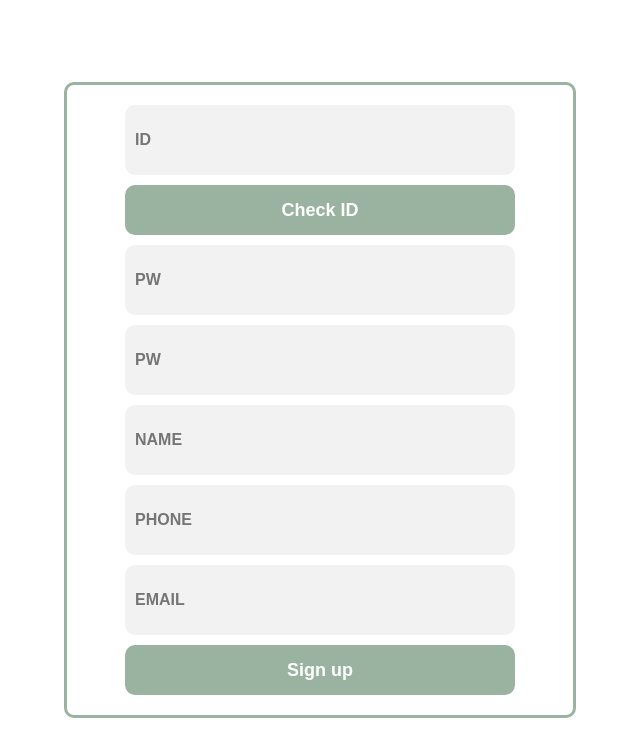
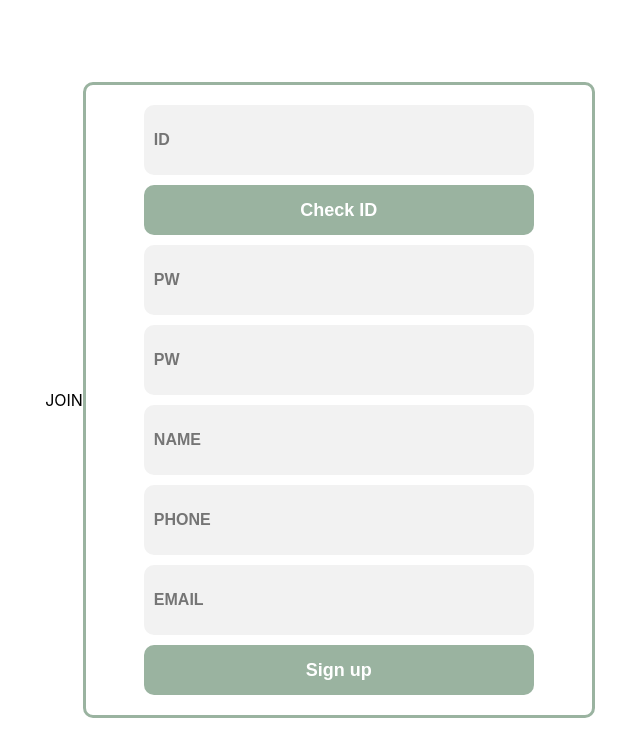
Before and after one commit to dev-yihyun/git-study, a React (Create React App) app: page / in a window 1280 px wide. Shown: the top 756 px of the page, without its empty margins (320-960 px from the left). Built offline with nearby package versions, Linux system fonts and the light colour scheme.

Commit message:
[feat] Join 페이지 제목 추가

```diff
--- a/src/page/Join/main.js
+++ b/src/page/Join/main.js
@@ -3,11 +3,13 @@ import Card from "../../component/Card/Card";
 import Input from "../../component/Input/Input";
 import FlexBox from "../../component/Layout/FlexBox";
 import Page from "../../component/Layout/Page";
+import Text from "../../component/Text/Text";
 
 function Join() {
     return (
         <>
             <Page>
+                <Text>JOIN</Text>
                 <FlexBox>
                     <Card>
                         <FlexBox gap="10px">
```
